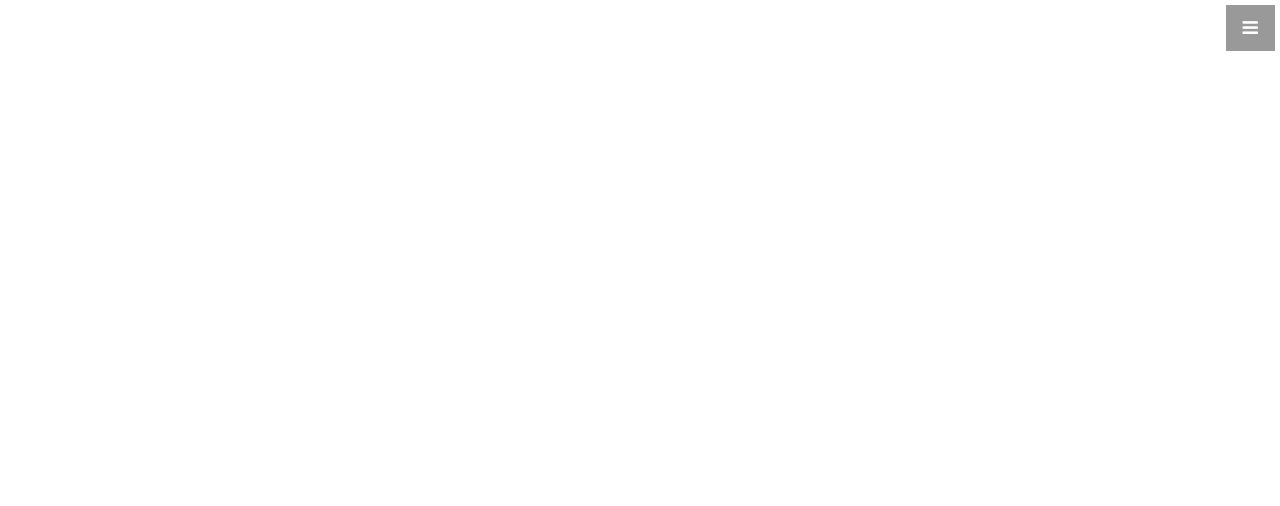
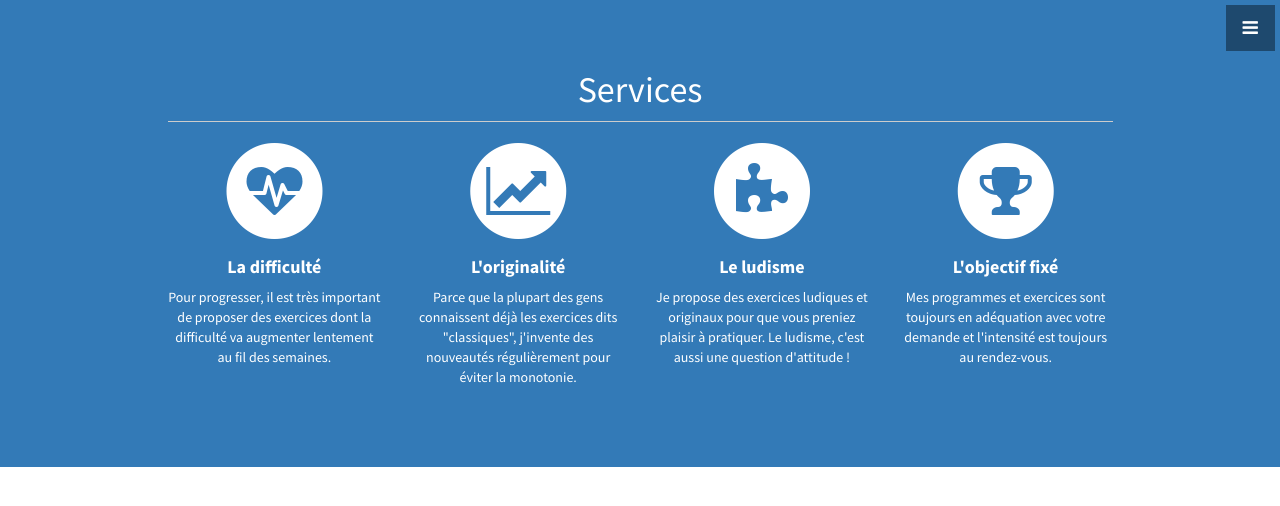
Before and after one commit to yaznet/coach_sportif, a plain HTML site: page services.html in a window 1280 px wide. Drawn offline with Linux system fonts and the light colour scheme.

Commit message:
Add services

```diff
--- a/services.html
+++ b/services.html
@@ -62,3 +62,71 @@
                     </li>
                 </ul>
             </nav>
+
+            <!-- Services -->
+            <!-- The circle icons use Font Awesome's stacked icon classes. For more information, visit http://fontawesome.io/examples/ -->
+            <section id="services" class="services bg-primary">
+                <div class="container">
+                    <div class="row text-center">
+                        <div class="col-lg-10 col-lg-offset-1">
+                            <h1>Services</h1>
+                            <hr class="small">
+                            <div class="row">
+                                <div class="col-md-3 col-sm-6">
+                                    <div class="service-item">
+                                        <span class="fa-stack fa-4x">
+                                        <i class="fa fa-circle fa-stack-2x"></i>
+                                        <i class="fa fa-heartbeat fa-stack-1x text-primary"></i>
+                                    </span>
+                                        <h4>
+                                            <strong>La difficulté</strong>
+                                        </h4>
+                                        <p>Pour progresser, il est très important de proposer des exercices dont la difficulté va augmenter lentement au fil des semaines.</p>
+                                    </div>
+                                </div>
+                                <div class="col-md-3 col-sm-6">
+                                    <div class="service-item">
+                                        <span class="fa-stack fa-4x">
+                                        <i class="fa fa-circle fa-stack-2x"></i>
+                                        <i class="fa fa-line-chart fa-stack-1x text-primary"></i>
+                                    </span>
+                                        <h4>
+                                            <strong>L'originalité</strong>
+                                        </h4>
+                                        <p>Parce que la plupart des gens connaissent déjà les exercices dits "classiques", j'invente des nouveautés régulièrement pour éviter la monotonie.</p>
+                                    </div>
+                                </div>
+                                <div class="col-md-3 col-sm-6">
+                                    <div class="service-item">
+                                        <span class="fa-stack fa-4x">
+                                        <i class="fa fa-circle fa-stack-2x"></i>
+                                        <i class="fa fa-puzzle-piece fa-stack-1x text-primary"></i>
+                                    </span>
+                                        <h4>
+                                            <strong>Le ludisme</strong>
+                                        </h4>
+                                        <p>Je propose des exercices ludiques et originaux pour que vous preniez plaisir à pratiquer. Le ludisme, c'est aussi une question d'attitude !</p>
+                                    </div>
+                                </div>
+                                <div class="col-md-3 col-sm-6">
+                                    <div class="service-item">
+                                        <span class="fa-stack fa-4x">
+                                        <i class="fa fa-circle fa-stack-2x"></i>
+                                        <i class="fa fa-trophy fa-stack-1x text-primary"></i>
+                                    </span>
+                                        <h4>
+                                            <strong>L'objectif fixé</strong>
+                                        </h4>
+                                        <p>Mes programmes et exercices sont toujours en adéquation avec votre demande et l'intensité est toujours au rendez-vous.</p>
+<!--                                         <a href="#" class="btn btn-light">Learn More</a>
+ -->                                    </div>
+                                </div>
+                            </div>
+                            <!-- /.row (nested) -->
+                        </div>
+                        <!-- /.col-lg-10 -->
+                    </div>
+                    <!-- /.row -->
+                </div>
+                <!-- /.container -->
+            </section>
```
